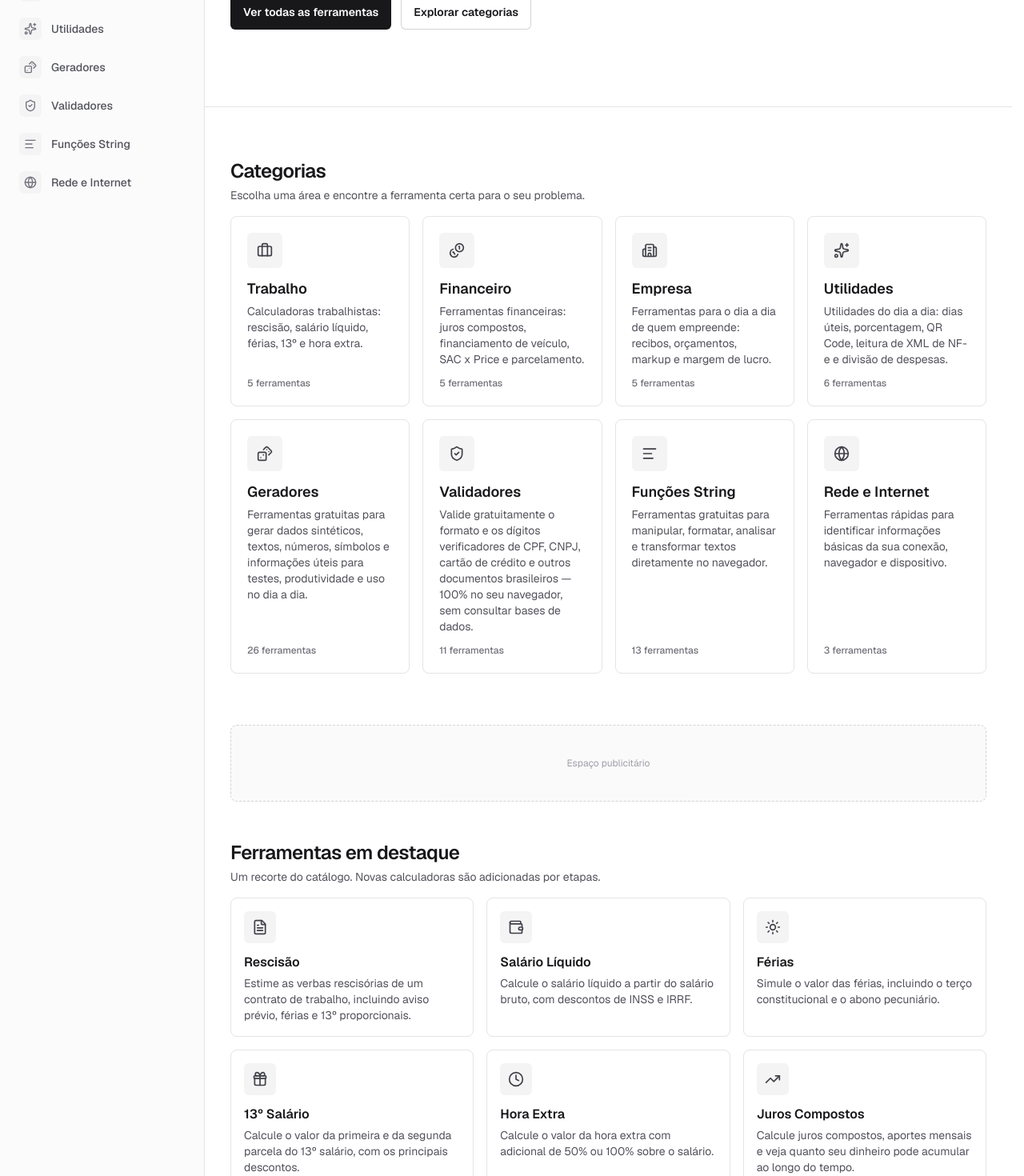
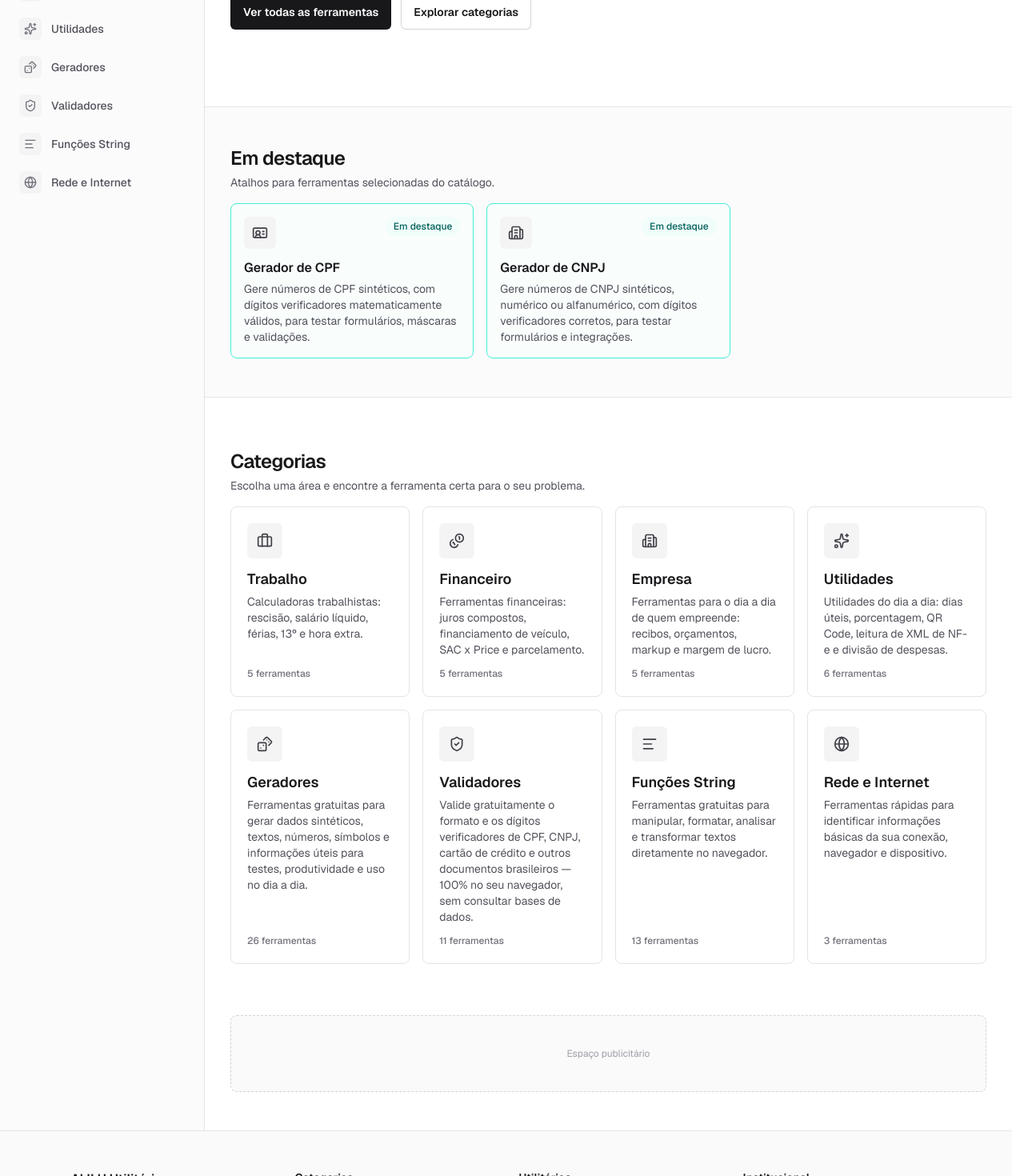
Before and after one commit to rodrigoLeite2010/Alilu, a Next.js app: page / in a window 1280 px wide. Shown: the part 400-1870 px from the top of the page at 80% size. Built offline with nearby package versions, Linux system fonts and the light colour scheme; no server answers.

Commit message:
feat: geradores passo validadores

```diff
--- a/app/page.tsx
+++ b/app/page.tsx
@@ -6,7 +6,7 @@ import { AdSlot } from "@/components/ui/AdSlot";
 import { CategoryCard } from "@/components/tools/CategoryCard";
 import { ToolGrid } from "@/components/tools/ToolGrid";
 import { categories } from "@/data/categories";
-import { tools } from "@/data/tools";
+import { getFeaturedTools } from "@/data/tools";
 import { buildPageMetadata } from "@/lib/seo/metadata";
 
 export const metadata: Metadata = buildPageMetadata({
@@ -16,7 +16,7 @@ export const metadata: Metadata = buildPageMetadata({
   path: "/",
 });
 
-const featuredTools = tools.slice(0, 6);
+const featuredTools = getFeaturedTools();
 
 export default function HomePage() {
   return (
@@ -46,6 +46,18 @@ export default function HomePage() {
         </Container>
       </section>
 
+      {featuredTools.length > 0 ? (
+        <section className="border-b border-zinc-200 bg-zinc-50/70">
+          <Container className="py-10 sm:py-12">
+            <SectionHeading
+              title="Em destaque"
+              description="Atalhos para ferramentas selecionadas do catálogo."
+            />
+            <ToolGrid tools={featuredTools} />
+          </Container>
+        </section>
+      ) : null}
+
       <Container className="py-12 sm:py-16" id="categorias">
         <SectionHeading
           title="Categorias"
@@ -61,14 +73,6 @@ export default function HomePage() {
       <Container className="pb-12">
         <AdSlot />
       </Container>
-
-      <Container className="pb-16">
-        <SectionHeading
-          title="Ferramentas em destaque"
-          description="Um recorte do catálogo. Novas calculadoras são adicionadas por etapas."
-        />
-        <ToolGrid tools={featuredTools} />
-      </Container>
     </>
   );
 }
--- a/components/tools/ToolCard.tsx
+++ b/components/tools/ToolCard.tsx
@@ -5,16 +5,22 @@ import type { Tool } from "@/data/tools";
 
 export function ToolCard({ tool }: { tool: Tool }) {
   const isAvailable = tool.status === "ativo";
+  const isFeatured = tool.featureRank !== undefined;
 
   return (
     <Link
       href={`/utilitarios/${tool.category}/${tool.slug}`}
-      className="group flex h-full flex-col gap-3 rounded-lg border border-zinc-200 bg-white p-4 transition-colors hover:border-teal-700/40 focus-visible:outline focus-visible:outline-2 focus-visible:outline-offset-2 focus-visible:outline-teal-700"
+      className={`group flex h-full flex-col gap-3 rounded-lg border p-4 transition-colors hover:border-teal-700/40 focus-visible:outline focus-visible:outline-2 focus-visible:outline-offset-2 focus-visible:outline-teal-700 ${
+        isFeatured
+          ? "border-teal-300 bg-teal-50/30"
+          : "border-zinc-200 bg-white"
+      }`}
     >
       <div className="flex items-start justify-between gap-2">
         <span className="flex h-10 w-10 shrink-0 items-center justify-center rounded-md bg-zinc-100 text-zinc-700 transition-colors group-hover:bg-teal-50 group-hover:text-teal-800">
           <Icon name={tool.icon} className="h-5 w-5" />
         </span>
+        {isFeatured ? <Badge tone="brand">Em destaque</Badge> : null}
         {!isAvailable ? <Badge tone="warning">Em breve</Badge> : null}
       </div>
       <div>
--- a/data/tools.ts
+++ b/data/tools.ts
@@ -42,6 +42,11 @@ export interface Tool {
   keywords: string[];
   /** Nome de ícone (chave usada por components/ui/Icon.tsx) */
   icon: string;
+  /**
+   * Prioridade editorial para áreas de destaque. Valores menores aparecem
+   * antes; a propriedade não representa métricas de audiência.
+   */
+  featureRank?: number;
   /** IDs de outras ferramentas relacionadas, para a seção "Ferramentas relacionadas" */
   relatedTools: string[];
   /** Estado de desenvolvimento da ferramenta */
@@ -358,6 +363,7 @@ export const tools: Tool[] = [
       "qa",
     ],
     icon: "id-card",
+    featureRank: 1,
     relatedTools: ["gerador-cnpj", "gerador-cartao-credito"],
     status: "ativo",
   },
@@ -379,6 +385,7 @@ export const tools: Tool[] = [
       "qa",
     ],
     icon: "building",
+    featureRank: 2,
     relatedTools: ["gerador-cpf", "gerador-cartao-credito"],
     status: "ativo",
   },
@@ -1266,7 +1273,22 @@ export function getToolBySlug(
 }
 
 export function getToolsByCategory(category: string): Tool[] {
-  return tools.filter((tool) => tool.category === category);
+  return tools
+    .filter((tool) => tool.category === category)
+    .sort(compareToolsByFeatureRank);
+}
+
+export function getFeaturedTools(): Tool[] {
+  return tools
+    .filter((tool) => tool.featureRank !== undefined && tool.status === "ativo")
+    .sort(compareToolsByFeatureRank);
+}
+
+function compareToolsByFeatureRank(left: Tool, right: Tool) {
+  return (
+    (left.featureRank ?? Number.MAX_SAFE_INTEGER) -
+    (right.featureRank ?? Number.MAX_SAFE_INTEGER)
+  );
 }
 
 export function getRelatedTools(tool: Tool, limit = 3): Tool[] {
```
Also changed, not shown: 2 other files (tests, documents, lock files or other folders).
